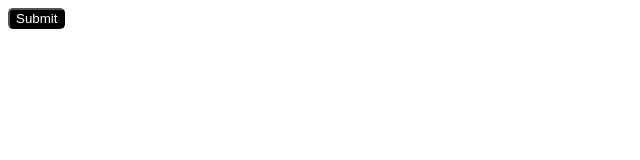
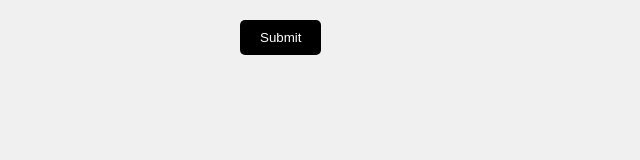
Before and after one commit to acciojob/hover-button-Shivam1456, a website: page main.html in a window 1280 px wide. Shown: the whole page, without its empty margins (0-640 px from the left). Drawn offline with Linux system fonts and the light colour scheme.

Commit message:
created a submission

```diff
--- a/main.html
+++ b/main.html
@@ -1,6 +1,6 @@
 <!DOCTYPE html>
 
-<html>
+<!-- <html>
 
 <head>
 	<button type="submit" class="my-button">Submit</button>
@@ -15,6 +15,22 @@
 <!--     <script type="text/javascript" src="./script.js"> -->
 <!-- </script> -->
 
+<!-- </body> -->
+
+<!-- </html> -->
+
+
+<!DOCTYPE html>
+<html lang="en">
+<head>
+    <meta charset="UTF-8">
+    <meta name="viewport" content="width=device-width, initial-scale=1.0">
+    <title>Submit Button</title>
+    <link rel="stylesheet" href="styles.css">
+</head>
+<body>
+    <div class="container">
+        <button id="btn" class="submit-button">Submit</button>
+    </div>
 </body>
-
 </html>
--- a/script.js
+++ b/script.js
@@ -1 +1,2 @@
 //your code here
+//
--- a/styles.css
+++ b/styles.css
@@ -1,4 +1,4 @@
-.my-button {
+/* .my-button {
   background-color: black;
   color: white;
   border-radius: 5px;
@@ -9,4 +9,35 @@
   background-color: yellow;
   color: black;
   border-radius: 30px;
+} */
+
+
+
+body {
+    font-family: Arial, sans-serif;
+    background-color: #f0f0f0;
+    margin: 0;
+    padding: 0;
 }
+
+.container {
+    max-width: 800px;
+    margin: 0 auto;
+    padding: 20px;
+}
+
+.submit-button {
+    background-color: black;
+    color: white;
+    border: none;
+    border-radius: 5px;
+    padding: 10px 20px;
+    cursor: pointer;
+    transition: background-color 0.3s, color 0.3s, border-radius 0.3s;
+}
+
+.submit-button:hover {
+    background-color: yellow;
+    color: black;
+    border-radius: 30px;
+}
```
